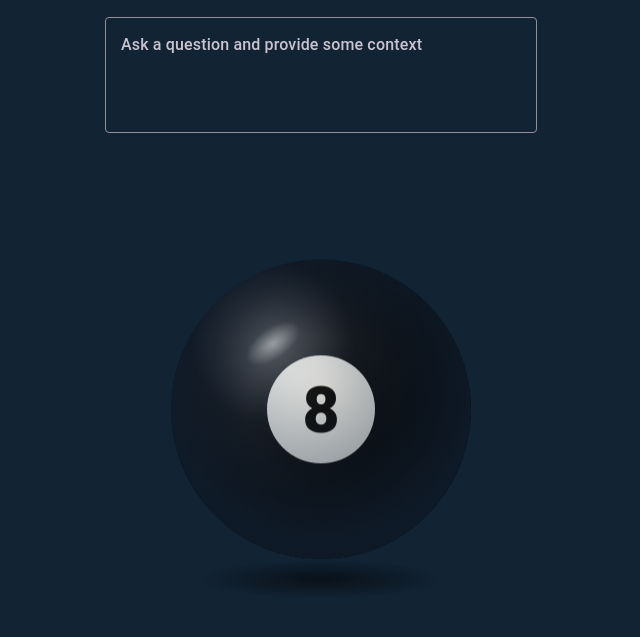
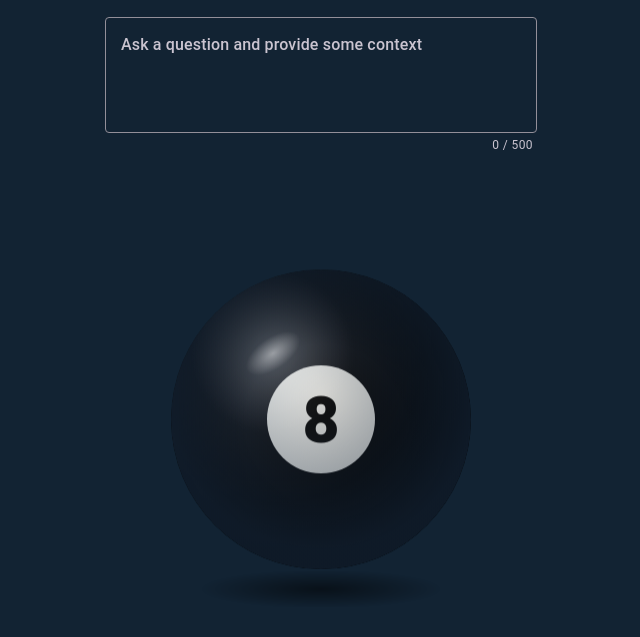
Before and after one commit to aohana182/hunch8, a website built with Vite: page web/index.html in a window 1280 px wide. Shown: the part 71-708 px from the top of the page, without its empty margins (319-959 px from the left). Built offline with nearby package versions, Linux system fonts and the light colour scheme; no server answers.

Commit message:
feat(web): enforce 500-char question limit with M3 character counter

```diff
--- a/web/index.html
+++ b/web/index.html
@@ -24,13 +24,18 @@
 
       <!-- Material 3 OutlinedTextField: the label rests inside the box and
            floats into a notch in the border once focused or filled. -->
+      <div class="field-container">
         <div class="field">
-        <textarea id="question" rows="3" placeholder=" " spellcheck="true"></textarea>
+          <textarea id="question" rows="3" placeholder=" " spellcheck="true" maxlength="500" aria-describedby="char-counter"></textarea>
           <label for="question" class="field-label">Ask a question and provide some context</label>
           <fieldset class="field-outline" aria-hidden="true">
             <legend><span>Ask a question and provide some context</span></legend>
           </fieldset>
           <button id="clear-question" type="button" class="field-clear" aria-label="Clear question" hidden>✕</button>
+        </div>
+        <div class="field-supporting">
+          <span id="char-counter" class="char-counter" aria-live="polite">0 / 500</span>
+        </div>
       </div>
 
       <div class="ball-area">
--- a/web/src/main.ts
+++ b/web/src/main.ts
@@ -6,12 +6,13 @@ import { setUpUpdates } from "./pwaUpdate.ts";
 import { loadScreen, saveScreen } from "./session.ts";
 import { createShakeDetector } from "./shake.ts";
 import { motionSupported, setUpMotion } from "./motionControl.ts";
-import { ballDescription, canAsk, stateForResult, type ScreenState } from "./state.ts";
+import { ballDescription, canAsk, stateForResult, MAX_QUESTION_LENGTH, type ScreenState } from "./state.ts";
 
 const PROXY_URL = proxyUrlFrom(import.meta.env.VITE_PROXY_URL);
 
 const questionInput = document.querySelector<HTMLTextAreaElement>("#question")!;
 const field = questionInput.closest<HTMLElement>(".field")!;
+const charCounter = document.querySelector<HTMLSpanElement>("#char-counter");
 const clearButton = document.querySelector<HTMLButtonElement>("#clear-question")!;
 const ballButton = document.querySelector<HTMLButtonElement>("#ball")!;
 const reducedMotion = window.matchMedia("(prefers-reduced-motion: reduce)");
@@ -45,11 +46,17 @@ function render() {
 
 // minLines = 3, maxLines = 6: grow with the text, then scroll.
 function renderField() {
-  const filled = questionInput.value !== "";
+  const len = questionInput.value.length;
+  const filled = len > 0;
   field.classList.toggle("is-filled", filled);
   clearButton.hidden = !filled;
   questionInput.style.height = "auto";
   questionInput.style.height = `${questionInput.scrollHeight}px`;
+  if (charCounter) {
+    charCounter.textContent = `${len} / ${MAX_QUESTION_LENGTH}`;
+    charCounter.classList.toggle("is-warning", len >= 450 && len < MAX_QUESTION_LENGTH);
+    charCounter.classList.toggle("is-full", len >= MAX_QUESTION_LENGTH);
+  }
 }
 
 questionInput.addEventListener("input", () => {
--- a/web/src/state.ts
+++ b/web/src/state.ts
@@ -9,10 +9,12 @@ export interface ScreenState {
   answerText: string;
 }
 
+export const MAX_QUESTION_LENGTH = 500;
+
 // The ball is the only trigger, so this is also the debounce: a second tap
 // while a request is in flight is ignored rather than queued.
 export function canAsk(question: string, ballState: BallState): boolean {
-  return question.trim() !== "" && ballState !== "THINKING";
+  return question.trim() !== "" && question.length <= MAX_QUESTION_LENGTH && ballState !== "THINKING";
 }
 
 // Only a success replaces the answer text; the other states draw their own
--- a/web/src/styles.css
+++ b/web/src/styles.css
@@ -83,9 +83,40 @@ body {
 }
 
 /* OutlinedTextField: label = titleMedium, text = titleLarge, 3-6 lines. */
+.field-container {
+  display: flex;
+  flex-direction: column;
+  gap: 4px;
+}
+
 .field {
   position: relative;
   display: grid;
+}
+
+.field-supporting {
+  display: flex;
+  justify-content: flex-end;
+  padding: 0 4px;
+}
+
+.char-counter {
+  font-size: 12px;
+  line-height: 16px;
+  letter-spacing: 0.4px;
+  color: var(--m3-on-surface-variant);
+  font-variant-numeric: tabular-nums;
+  transition: color 150ms ease;
+}
+
+.char-counter.is-warning {
+  color: var(--hunch8-amber);
+  font-weight: 500;
+}
+
+.char-counter.is-full {
+  color: #e57373;
+  font-weight: 600;
 }
 
 .field textarea {
```
Also changed, not shown: web/e2e/screen.spec.ts (+20 -0 lines), web/src/state.test.ts (+7 -0 lines). Lines whose indentation alone changed are shown as unchanged.
